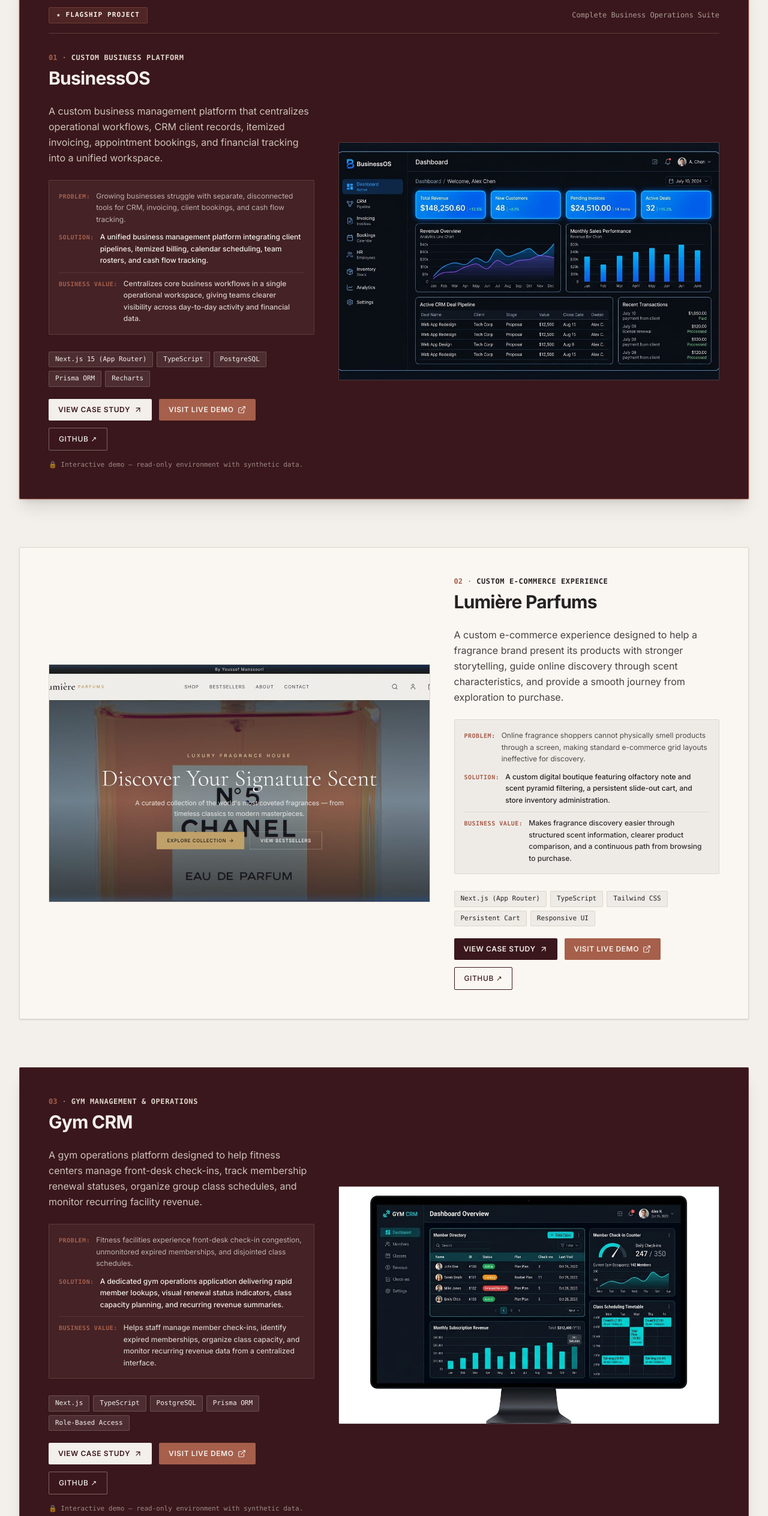
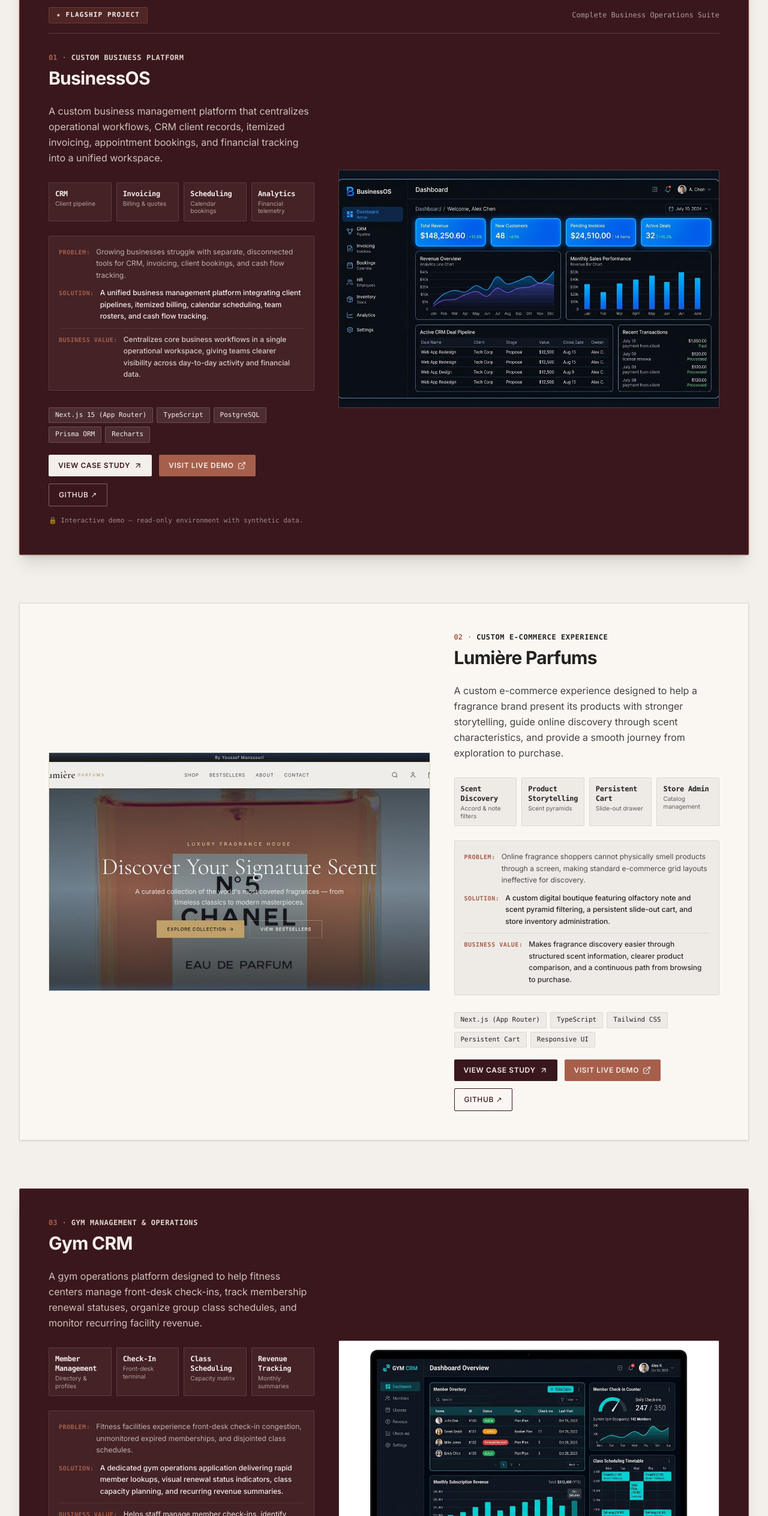
Before and after one commit to youssefmanssouri/manssouri-portfolio, a Next.js app: page / in a window 1280 px wide. Shown: the part 1227-3754 px from the top of the page at 60% size. Built offline with nearby package versions, Linux system fonts and the light colour scheme.

Commit message:
refine(copy): replace project metrics with product scope indicators

```diff
--- a/components/sections/selected-work.tsx
+++ b/components/sections/selected-work.tsx
@@ -69,6 +69,8 @@ const ProjectEditorialItem = React.memo(function ProjectEditorialItem({
     solutionFr: string;
     valueEn: string;
     valueFr: string;
+    scopeIndicatorsEn: { title: string; subtitle: string }[];
+    scopeIndicatorsFr: { title: string; subtitle: string }[];
     keyTechs: string[];
   }> = {
     businessos: {
@@ -78,6 +80,18 @@ const ProjectEditorialItem = React.memo(function ProjectEditorialItem({
       solutionFr: "Une plateforme d'opérations unifiée intégrant pipeline commercial, facturation détaillée, calendrier de réservation, annuaire RH et trésorerie.",
       valueEn: "Centralizes core business workflows in a single operational workspace, giving teams clearer visibility across day-to-day activity and financial data.",
       valueFr: "Centralise les flux métiers essentiels dans un espace opérationnel unique, offrant aux équipes une visibilité plus claire sur l'activité quotidienne et les données financières.",
+      scopeIndicatorsEn: [
+        { title: "CRM", subtitle: "Client pipeline" },
+        { title: "Invoicing", subtitle: "Billing & quotes" },
+        { title: "Scheduling", subtitle: "Calendar bookings" },
+        { title: "Analytics", subtitle: "Financial telemetry" }
+      ],
+      scopeIndicatorsFr: [
+        { title: "CRM", subtitle: "Pipeline commercial" },
+        { title: "Facturation", subtitle: "Devis & paiements" },
+        { title: "Planification", subtitle: "Réservations & agenda" },
+        { title: "Analyse", subtitle: "Télémétrie financière" }
+      ],
       keyTechs: ["Next.js 15 (App Router)", "TypeScript", "PostgreSQL", "Prisma ORM", "Recharts"]
     },
     "lumiere-parfums": {
@@ -87,6 +101,18 @@ const ProjectEditorialItem = React.memo(function ProjectEditorialItem({
       solutionFr: "Une boutique en ligne sur mesure avec filtrage par notes olfactives et pyramide de senteurs, panier latéral persistant et gestion des stocks.",
       valueEn: "Makes fragrance discovery easier through structured scent information, clearer product comparison, and a continuous path from browsing to purchase.",
       valueFr: "Facilite la découverte olfactive grâce à des informations de senteur structurées, une comparaison produit plus claire et un parcours continu de la visite à l'achat.",
+      scopeIndicatorsEn: [
+        { title: "Scent Discovery", subtitle: "Accord & note filters" },
+        { title: "Product Storytelling", subtitle: "Scent pyramids" },
+        { title: "Persistent Cart", subtitle: "Slide-out drawer" },
+        { title: "Store Admin", subtitle: "Catalog management" }
+      ],
+      scopeIndicatorsFr: [
+        { title: "Découverte olfactive", subtitle: "Filtres de notes" },
+        { title: "Présentation produit", subtitle: "Pyramides olfactives" },
+        { title: "Panier persistant", subtitle: "Tiroir latéral" },
+        { title: "Administration boutique", subtitle: "Gestion catalogue" }
+      ],
       keyTechs: ["Next.js (App Router)", "TypeScript", "Tailwind CSS", "Persistent Cart", "Responsive UI"]
     },
     "gym-crm": {
@@ -96,6 +122,18 @@ const ProjectEditorialItem = React.memo(function ProjectEditorialItem({
       solutionFr: "Une application d'exploitation offrant des recherches rapides d'adhérents, des alertes de statut, la gestion des cours et le suivi des revenus.",
       valueEn: "Helps staff manage member check-ins, identify expired memberships, organize class capacity, and monitor recurring revenue data from a centralized interface.",
       valueFr: "Aide l'équipe à gérer les pointages des membres, identifier les forfaits expirés, organiser les jauges de cours et suivre les revenus récurrents depuis une interface centralisée.",
+      scopeIndicatorsEn: [
+        { title: "Member Management", subtitle: "Directory & profiles" },
+        { title: "Check-In", subtitle: "Front-desk terminal" },
+        { title: "Class Scheduling", subtitle: "Capacity matrix" },
+        { title: "Revenue Tracking", subtitle: "Monthly summaries" }
+      ],
+      scopeIndicatorsFr: [
+        { title: "Gestion des adhérents", subtitle: "Fiches & profils" },
+        { title: "Pointage", subtitle: "Borne d'accueil" },
+        { title: "Planification des cours", subtitle: "Jauges & plannings" },
+        { title: "Suivi des revenus", subtitle: "Synthèses mensuelles" }
+      ],
       keyTechs: ["Next.js", "TypeScript", "PostgreSQL", "Prisma ORM", "Role-Based Access"]
     }
   };
@@ -133,6 +171,25 @@ const ProjectEditorialItem = React.memo(function ProjectEditorialItem({
             <p className="text-[#DED6CC]/90 text-sm sm:text-base leading-relaxed">
               {shortDesc}
             </p>
+
+            {/* 4 Scope Indicators */}
+            {details && (
+              <div className="grid grid-cols-2 sm:grid-cols-4 gap-2 pt-1">
+                {(isFr ? details.scopeIndicatorsFr : details.scopeIndicatorsEn).map((ind, iIdx) => (
+                  <div
+                    key={iIdx}
+                    className="p-2.5 rounded-xs border text-left space-y-0.5 bg-[#F3EFEA]/5 border-[#DED6CC]/15"
+                  >
+                    <div className="text-xs font-mono font-bold tracking-tight text-[#F3EFEA]">
+                      {ind.title}
+                    </div>
+                    <div className="text-[10px] leading-tight text-[#DED6CC]/70">
+                      {ind.subtitle}
+                    </div>
+                  </div>
+                ))}
+              </div>
+            )}
 
             {details && (
               <div className="p-4 rounded-xs bg-[#F3EFEA]/5 border border-[#DED6CC]/15 text-xs text-[#DED6CC]/85 space-y-2.5 font-sans">
@@ -286,6 +343,25 @@ const ProjectEditorialItem = React.memo(function ProjectEditorialItem({
             {shortDesc}
           </p>
 
+          {/* 4 Scope Indicators */}
+          {details && (
+            <div className="grid grid-cols-2 sm:grid-cols-4 gap-2 pt-1">
+              {(isFr ? details.scopeIndicatorsFr : details.scopeIndicatorsEn).map((ind, iIdx) => (
+                <div
+                  key={iIdx}
+                  className="p-2.5 rounded-xs border text-left space-y-0.5 bg-[#242222]/5 border-[#DED6CC]"
+                >
+                  <div className="text-xs font-mono font-bold tracking-tight text-[#242222]">
+                    {ind.title}
+                  </div>
+                  <div className="text-[10px] leading-tight text-[#242222]/70">
+                    {ind.subtitle}
+                  </div>
+                </div>
+              ))}
+            </div>
+          )}
+
           {details && (
             <div className="p-4 rounded-xs bg-[#242222]/5 border border-[#DED6CC] text-xs text-[#242222] space-y-2.5 font-sans">
               <div className="flex items-baseline gap-2.5">
--- a/data/projects.ts
+++ b/data/projects.ts
@@ -108,32 +108,32 @@ export const PROJECTS: Project[] = [
     },
     metrics: [
       {
-        value: "7",
-        label: "Core Workflows",
-        labelFr: "Flux Opérationnels",
-        detail: "CRM, Billing, Booking, HR, Finance, Tasks, Inventory",
-        detailFr: "CRM, Facturation, Calendrier, RH, Finance, Tâches, Stocks"
+        value: "CRM",
+        label: "Client Pipeline",
+        labelFr: "Pipeline Commercial",
+        detail: "Lead stages, deal tracking, client records",
+        detailFr: "Statuts de prospection, suivi des opportunités"
       },
       {
-        value: "1",
-        label: "Unified Workspace",
-        labelFr: "Espace Unifié",
-        detail: "Central command center replacing multiple disconnected tools",
-        detailFr: "Centre de commande unique remplaçant les outils séparés"
+        value: "Invoicing",
+        label: "Billing & Quotes",
+        labelFr: "Facturation & Devis",
+        detail: "Itemized invoices, tax calculations, status tracking",
+        detailFr: "Factures détaillées, calculs de TVA, statuts"
       },
       {
-        value: "3",
-        label: "Permission Roles",
-        labelFr: "Niveaux d'Accès",
-        detail: "Admin, Manager, and Staff role-based authorizations",
-        detailFr: "Autorisations par rôle : Admin, Manager et Équipe"
+        value: "Scheduling",
+        label: "Calendar Bookings",
+        labelFr: "Planification",
+        detail: "Appointment reservations, team availability",
+        detailFr: "Réservations clients, planning d'équipe"
       },
       {
-        value: "100%",
-        label: "Safe Sandbox",
-        labelFr: "Démo Sécurisée",
-        detail: "Interactive demo environment with protected data integrity",
-        detailFr: "Environnement de test interactif avec données protégées"
+        value: "Analytics",
+        label: "Financial Telemetry",
+        labelFr: "Télémétrie Financière",
+        detail: "Cash flow trends, revenue charts, activity feeds",
+        detailFr: "Flux de trésorerie, graphiques de revenus"
       }
     ],
     capabilities: [
@@ -283,32 +283,32 @@ export const PROJECTS: Project[] = [
     },
     metrics: [
       {
-        value: "10",
-        label: "Catalog Fragrances",
-        labelFr: "Parfums au Catalogue",
-        detail: "Detailed top, heart, and base olfactory profiles",
+        value: "Discovery",
+        label: "Scent Filtering",
+        labelFr: "Découverte Olfactive",
+        detail: "Olfactory families, accords, notes, gender, price",
+        detailFr: "Familles olfactives, accords, notes, budget"
+      },
+      {
+        value: "Storytelling",
+        label: "Product Detail",
+        labelFr: "Présentation Produit",
+        detail: "Top, heart, and base pyramid note breakdowns",
         detailFr: "Profils détaillés avec notes de tête, cœur et fond"
       },
       {
-        value: "5",
-        label: "Discovery Criteria",
-        labelFr: "Critères de Recherche",
-        detail: "Olfactive families, accords, notes, gender, price",
-        detailFr: "Familles, accords, notes, genre et budget"
-      },
-      {
-        value: "1",
-        label: "Persistent Cart",
+        value: "Cart",
+        label: "Persistent Drawer",
         labelFr: "Panier Persistant",
-        detail: "Preserves customer selections across browsing sessions",
+        detail: "Slide-out cart across page navigation",
         detailFr: "Maintient les sélections du visiteur durant la session"
       },
       {
-        value: "1",
-        label: "Admin Portal",
-        labelFr: "Espace Gestion",
-        detail: "Centralized catalog, pricing, and store data management",
-        detailFr: "Gestion centralisée du catalogue, des prix et des stocks"
+        value: "Admin",
+        label: "Store Control",
+        labelFr: "Administration Boutique",
+        detail: "Catalog pricing and inventory management",
+        detailFr: "Gestion du catalogue, prix et commandes"
       }
     ],
     capabilities: [
@@ -455,32 +455,32 @@ export const PROJECTS: Project[] = [
     },
     metrics: [
       {
-        value: "1",
-        label: "Reception Terminal",
-        labelFr: "Terminal d'Accueil",
-        detail: "Instant member lookup and attendance check-in",
-        detailFr: "Recherche instantanée et pointage d'accueil rapide"
+        value: "Members",
+        label: "Member Management",
+        labelFr: "Gestion des Adhérents",
+        detail: "Profiles with Active, Expired, and Frozen states",
+        detailFr: "Profils et statuts : Actif, Expiré, Suspendu"
       },
       {
-        value: "3",
-        label: "Status Indicators",
-        labelFr: "Alertes Forfaits",
-        detail: "Active, Expired, and Frozen subscription states",
-        detailFr: "Statuts d'adhésion : Actif, Expiré et Suspendu"
+        value: "Check-In",
+        label: "Front-Desk Terminal",
+        labelFr: "Pointage d'Accueil",
+        detail: "Rapid member lookup and attendance logs",
+        detailFr: "Recherche instantanée et historique de pointage"
       },
       {
-        value: "4",
-        label: "Core Modules",
-        labelFr: "Modules Métiers",
-        detail: "Check-ins, member CRM, class schedules, revenue analytics",
-        detailFr: "Pointages, CRM adhérents, plannings, suivi financier"
+        value: "Classes",
+        label: "Capacity Planning",
+        labelFr: "Planning des Cours",
+        detail: "Group class capacity matrix and trainer schedules",
+        detailFr: "Jauges de cours collectifs et plannings"
       },
       {
-        value: "MRR",
-        label: "Revenue Tracking",
-        labelFr: "Suivi Financier",
-        detail: "Monthly recurring revenue and plan distribution",
-        detailFr: "Chiffre d'affaires récurrent et répartition des forfaits"
+        value: "Revenue",
+        label: "Financial Tracking",
+        labelFr: "Suivi des Revenus",
+        detail: "Monthly recurring revenue summaries and metrics",
+        detailFr: "Synthèse des revenus récurrents et métriques"
       }
     ],
     capabilities: [
```
